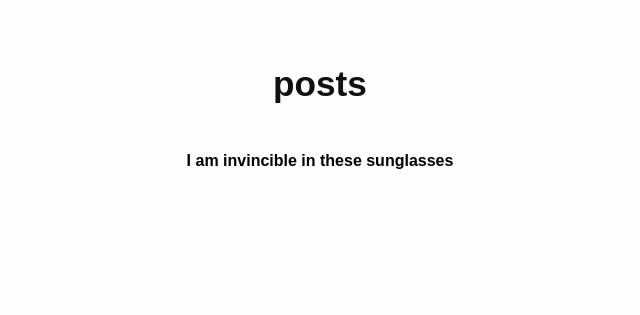
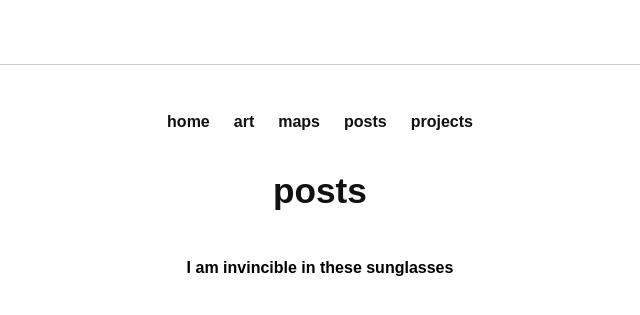
Before and after one commit to naradata/junglist2008, a Jekyll site: the page built from posts.html, in a window 1280 px wide. Shown: the top 315 px of the page, without its empty margins (320-960 px from the left). Built offline with Jekyll 4.4.1, drawn with Linux system fonts in a browser that asks for light colours.

Commit message:
navbar footer

```diff
--- a/_layouts/default.html
+++ b/_layouts/default.html
@@ -5,6 +5,18 @@
   <title>{{ page.title }}</title>
   <link rel="stylesheet" href="/style.css">
 </head>
+  <footer>
+    <nav class="footer-nav">
+      <ul>
+        <li><a href="index.html">home</a></li>
+        <li><a href="art.html">art</a></li>
+        <li><a href="maps.html">maps</a></li>
+        <li><a href="posts.html">posts</a></li>
+        <li><a href="projects.html">projects</a></li>
+      </ul>
+    </nav>
+  </footer>
+
 <body>
   <main>
     <h1 class="page-title">{{ page.title }}</h1>
--- a/style.css
+++ b/style.css
@@ -113,3 +113,33 @@ nav a:hover {
   font-weight: bold;
   margin-bottom: 2rem;
 }
+
+footer {
+  margin-top: 3rem;
+  padding: 1rem 0;
+  border-top: 1px solid #ccc;
+  text-align: center;
+}
+
+.footer-nav ul {
+  list-style: none;
+  padding: 0;
+  margin: 0;
+  display: flex;
+  justify-content: center;
+  gap: 1.5rem;
+}
+
+.footer-nav li {
+  display: inline;
+}
+
+.footer-nav a {
+  font-weight: bold;
+  color: 111;
+  text-decoration: none;
+}
+
+.footer-nav a:hover {
+  text-decoration: underline;
+}
```
Also changed, not shown: _layouts/post.html (+12 -0 lines), index.html (+0 -12 lines), art.html (added), maps.html (added), projects.html (added).
